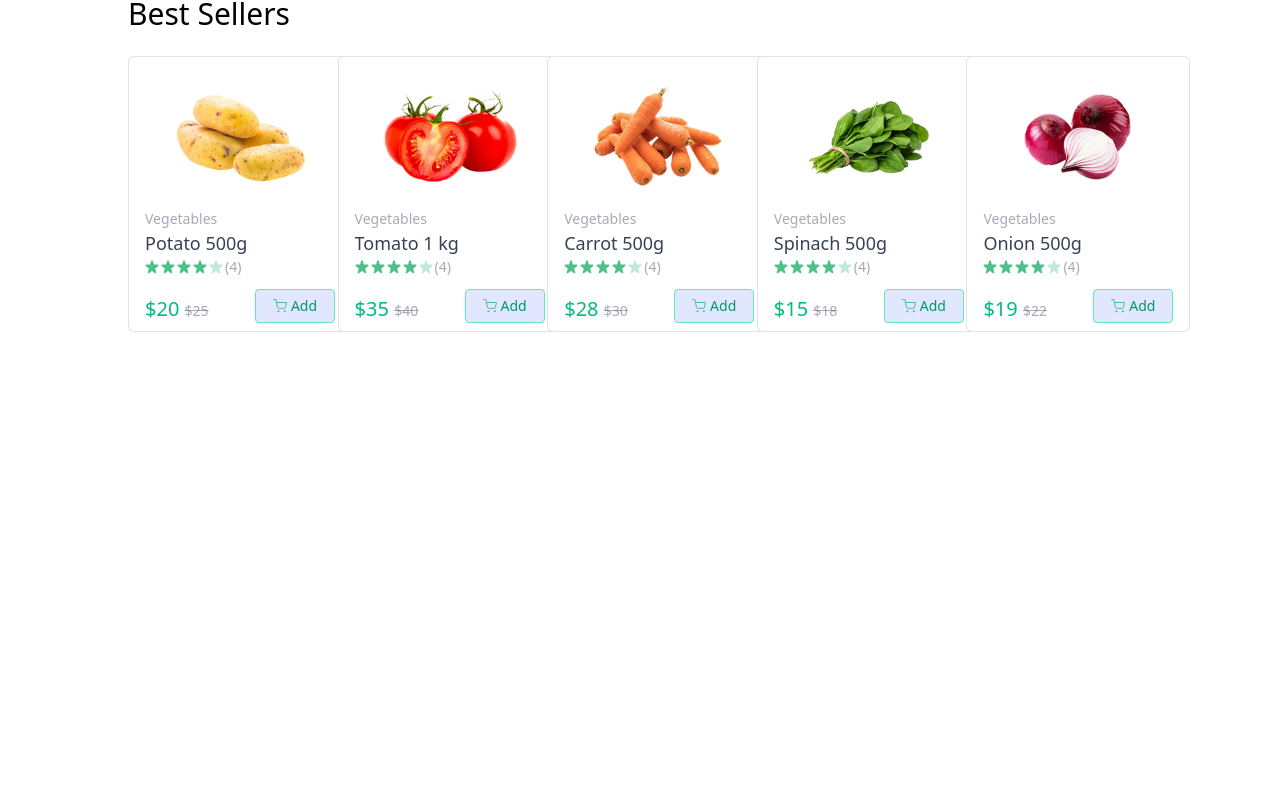
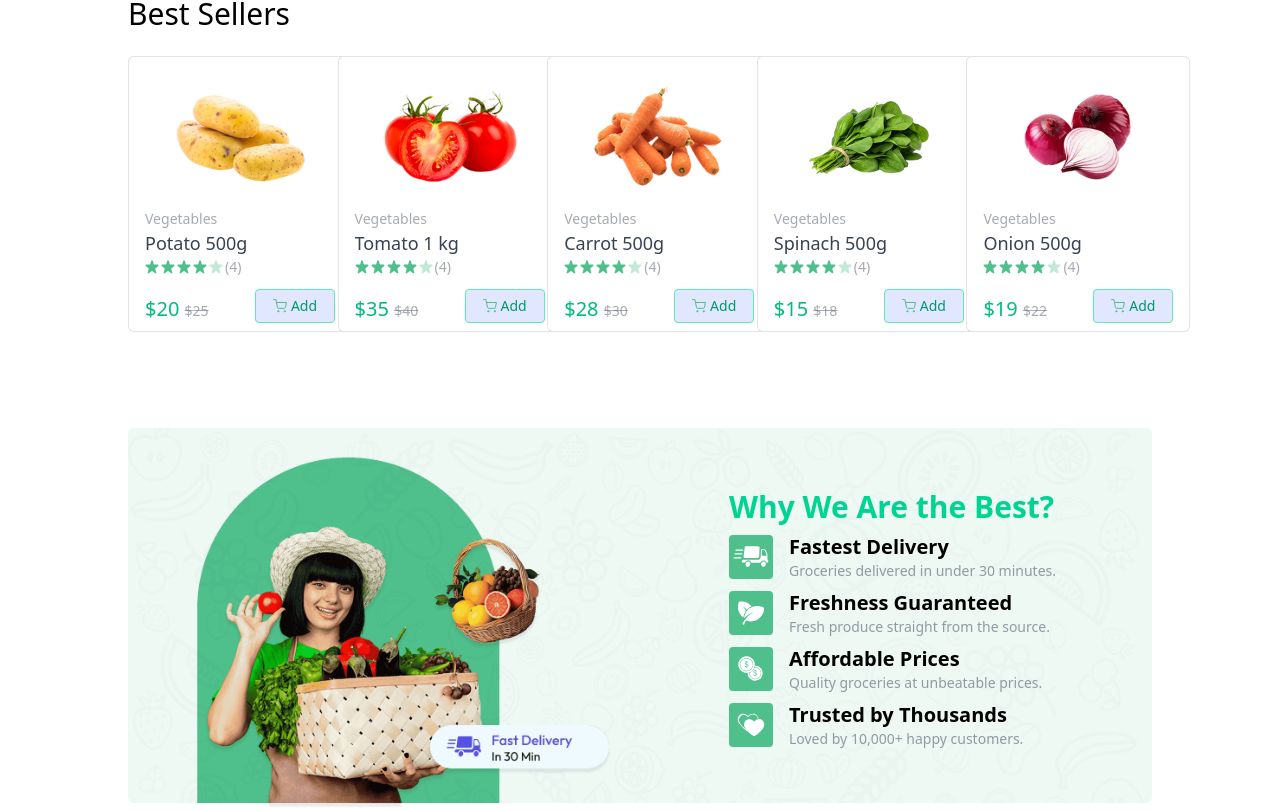
Before and after one commit to rohit-roshan123/ApnaCart--Grocery-shopping-application, a React (Vite) app in the folder ApnaCart/apnacart/: page / in a window 1280 px wide. Shown: the part 872-1682 px from the top of the page. Before the commit the page ends 1204 px from the top, so only its background shows below. Built offline with nearby package versions, Linux system fonts and the light colour scheme.

Commit message:
Bottom Banner added to the home page

```diff
--- a/ApnaCart/apnacart/src/Pages/Home.jsx
+++ b/ApnaCart/apnacart/src/Pages/Home.jsx
@@ -2,6 +2,7 @@
 import MainBanner from '../components/MainBanner'
 import Categories from '../components/Categories'
 import BestSeller from '../components/BestSeller'
+import BottomBanner from '../components/BottomBanner'
 
 const Home = () => {
   return (
@@ -9,6 +10,7 @@
         <MainBanner/>
         <Categories/>
         <BestSeller/>
+        <BottomBanner/>
     </div>
   )
 }
--- /dev/null
+++ b/ApnaCart/apnacart/src/components/BottomBanner.jsx
@@ -0,0 +1,30 @@
+import React from 'react'
+import { assets, features } from '../assets/assets'
+
+const BottomBanner = () => {
+  return (
+    <div className='relative mt-24'>
+        <img src={assets.bottom_banner_image} alt="banner" className='w-full hidden md:block' />
+        <img src={assets.bottom_banner_image_sm} alt="banner" className='w-full md:hidden' />
+
+        <div className='absolute inset-0 flex flex-col items-center md:items-end md:justify-center pt-16 md:pt-0 md:pr-24'>
+            <div>
+                <h1 className='text-2xl md:text-3xl font-semibold text-emerald-400'>Why We Are the Best?</h1>
+                {features.map((feature, index)=>(
+                    <div key={index} className='flex items-center gap-4 mt-2'>
+                        <img src={feature.icon} alt={feature.title} className='md:w-11 w-9'/>
+                        <div>
+                        <h3 className='text-lg md:text-xl font-semibold'>{feature.title}</h3>
+                        <p className='text-gray-500/70 text-xs md:text-sm'>{feature.description}</p>
+                        </div>
+                    </div>
+                ))}
+            </div>
+        </div>
+
+
+    </div>
+  )
+}
+
+export default BottomBanner
```
